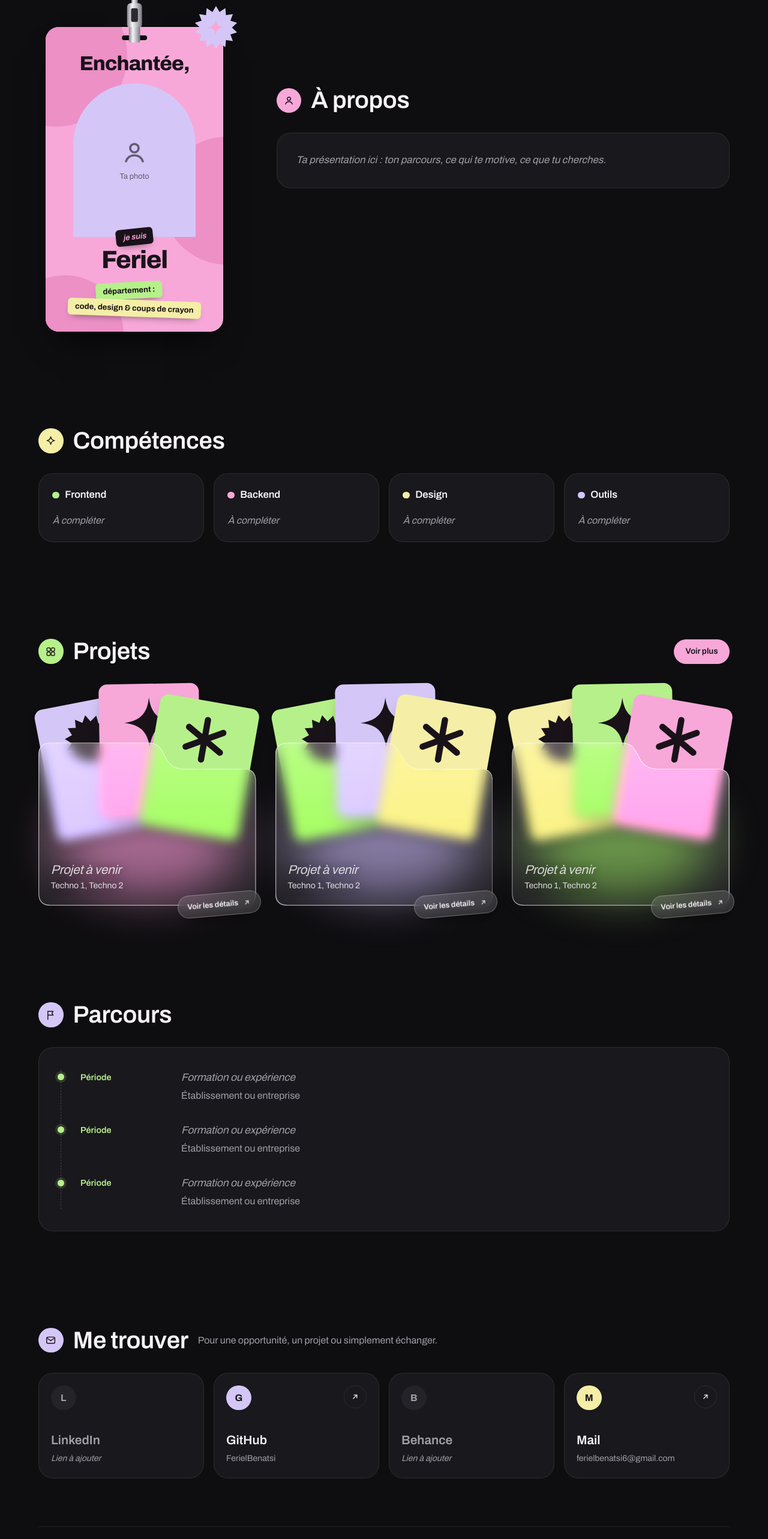
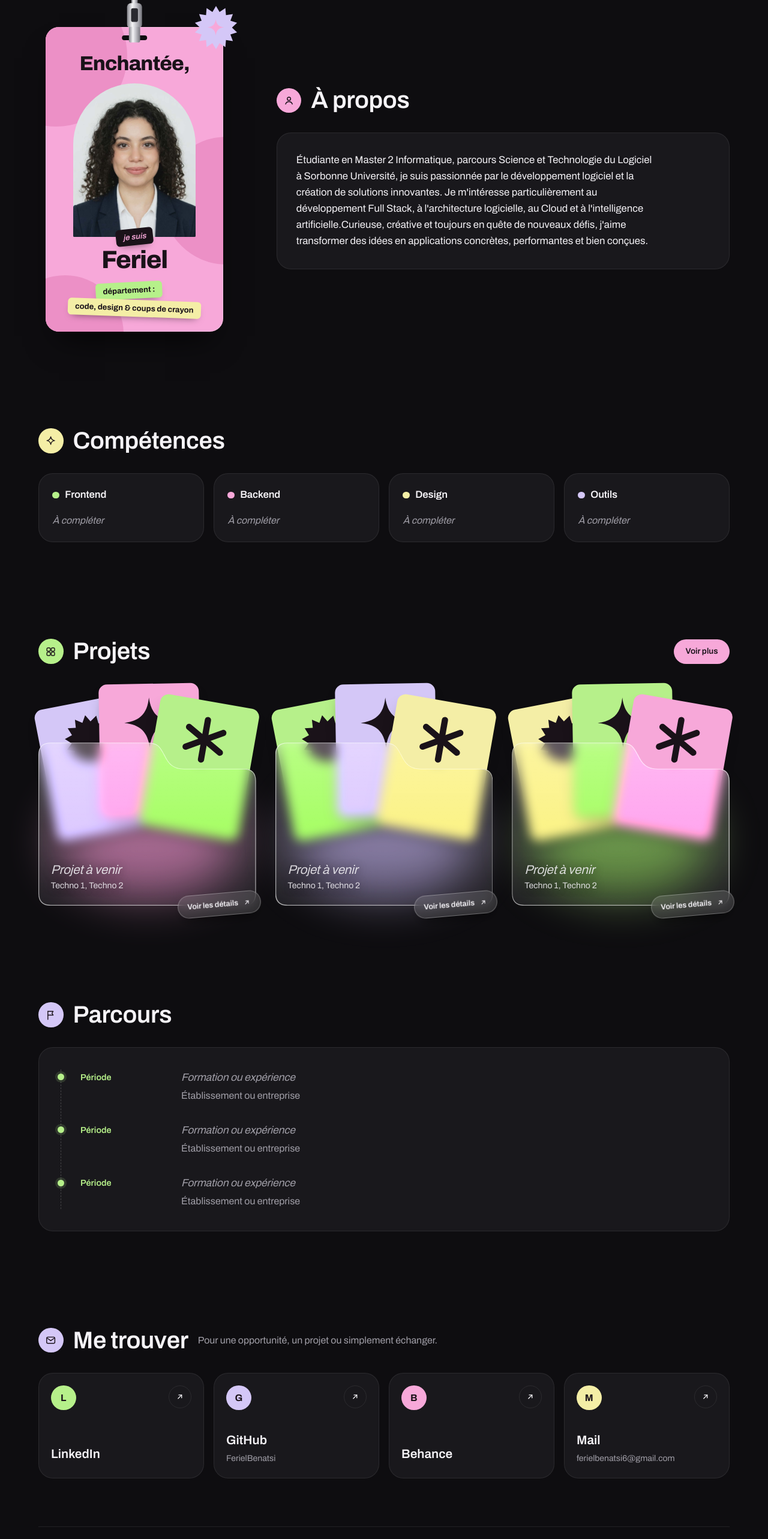
Before and after one commit to FerielBenatsi/mon_portfolio, a React (Vite) app: page / in a window 1280 px wide. Shown: the part 840-3406 px from the top of the page at 60% size. Built offline with nearby package versions, Linux system fonts and the light colour scheme.

Commit message:
adding a propos informations

```diff
--- a/src/data.js
+++ b/src/data.js
@@ -1,33 +1,32 @@
-// ─────────────────────────────────────────────────────────────
-// Tout le contenu du portfolio se remplit ici.
-// Tant qu'un tableau est vide, la section affiche des emplacements
-// « à venir » pour garder la mise en page visible.
-// Les images vont dans /public (ex. public/dessins/portrait.jpg
-// devient "/dessins/portrait.jpg").
-// ─────────────────────────────────────────────────────────────
-
 export const profil = {
   prenom: "Feriel",
   nom: "Benatsi",
   titre: "Développeuse & designer",
-  etiquettes: ["Développeuse", "Designer"], // étiquettes au-dessus du titre de l'accueil
+  etiquettes: ["Développeuse", "Designer"],
   badge: {
     accroche: "Enchantée,",
     departement: "code, design & coups de crayon",
   },
   ville: "Île-de-France",
   email: "ferielbenatsi6@gmail.com",
-  photo: "", // ex. "/photo.png" : idéalement détourée (fond transparent) pour le badge
+  photo: "../public/me.png",
   aPropos: [
-    // "Premier paragraphe de présentation.",
-    // "Deuxième paragraphe.",
+    "Étudiante en Master 2 Informatique, parcours Science et Technologie du Logiciel à Sorbonne Université, je suis passionnée par le développement logiciel et la création de solutions innovantes. Je m'intéresse particulièrement au développement Full Stack, à l'architecture logicielle, au Cloud et à l'intelligence artificielle.Curieuse, créative et toujours en quête de nouveaux défis, j'aime transformer des idées en applications concrètes, performantes et bien conçues.",
   ],
 };
 
 export const liens = [
-  { nom: "LinkedIn", url: "", libelle: "" },
-  { nom: "GitHub", url: "https://github.com/FerielBenatsi", libelle: "FerielBenatsi" },
-  { nom: "Behance", url: "", libelle: "" },
+  {
+    nom: "LinkedIn",
+    url: "https://linkedin.com/in/feriel-benatsi-639136270",
+    libelle: "",
+  },
+  {
+    nom: "GitHub",
+    url: "https://github.com/FerielBenatsi",
+    libelle: "FerielBenatsi",
+  },
+  { nom: "Behance", url: "https://www.behance.net/benatsiferiel", libelle: "" },
 ];
 
 export const competences = [
```
Also changed, not shown: public/me.png (added).
